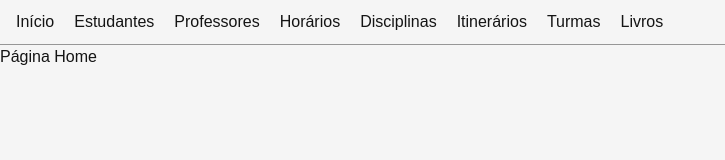
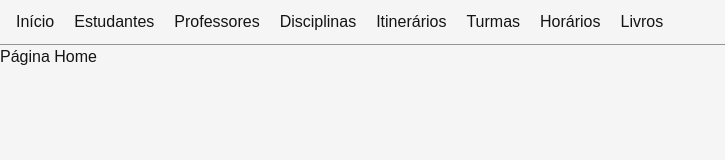
Before and after one commit to WebCorvus/School-Secretary, a Next.js app in the folder frontend/: page / in a window 1280 px wide. Shown: the top 160 px of the page, without its empty margins (0-725 px from the left). Built offline with nearby package versions, Linux system fonts and the light colour scheme.

Commit message:
Update header elements order

```diff
--- a/frontend/src/components/header/index.tsx
+++ b/frontend/src/components/header/index.tsx
@@ -14,9 +14,6 @@ export default function Header() {
 					<Link href="/professors">Professores</Link>
 				</li>
 				<li>
-					<Link href="/schedule">Horários</Link>
-				</li>
-				<li>
 					<Link href="/subjects">Disciplinas</Link>
 				</li>
 				<li>
@@ -26,6 +23,9 @@ export default function Header() {
 					<Link href="/groups">Turmas</Link>
 				</li>
 				<li>
+					<Link href="/schedule">Horários</Link>
+				</li>
+				<li>
 					<Link href="/books">Livros</Link>
 				</li>
 			</ul>
```
